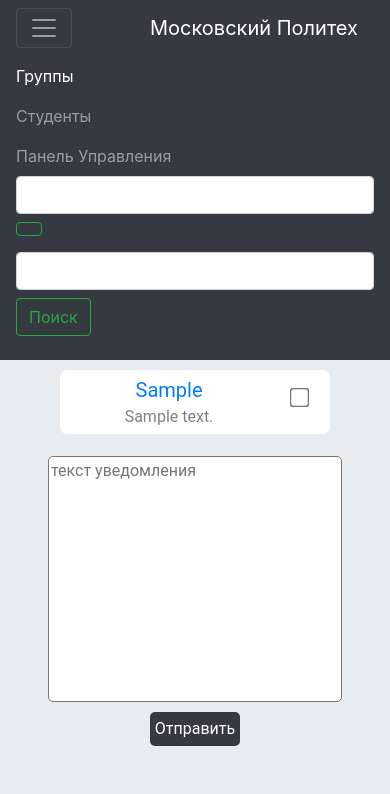
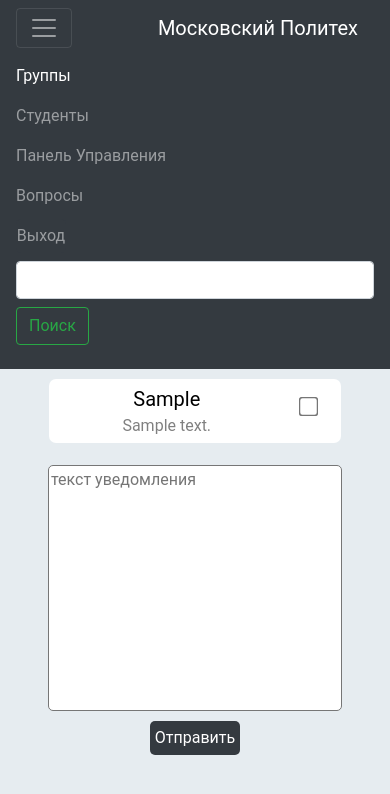
Before and after one commit to meoraabadoned/mospolytech_bot_cms, a PHP site: page /groups.php in a window 390 px wide, after a click that opens the changed part. Shown: the top 794 px of the page. Run offline with PHP 8.4, Linux system fonts and the light colour scheme; the visitor is signed in with stand-in values (Sample User, id 1); tables that the repository leaves empty or names only in its code hold one stand-in row (values such as "Sample post"); some libraries are stand-ins or nearby versions.

Commit message:
Add files via upload
-optimizationUpdate
-visual fix

```diff
--- a/resources/groups.php
+++ b/resources/groups.php
@@ -6,7 +6,7 @@ if(!isset($_SESSION['Name'])) header("Location: auth.php");
 <!doctype html>
 <html lang="ru">
   <head>
-    <link rel="stylesheet" href="style.css">
+
     <link rel="stylesheet" href="https://stackpath.bootstrapcdn.com/bootstrap/4.1.1/css/bootstrap.min.css" integrity="sha384-WskhaSGFgHYWDcbwN70/dfYBj47jz9qbsMId/iRN3ewGhXQFZCSftd1LZCfmhktB" crossorigin="anonymous">
     <script src="https://code.jquery.com/jquery-3.3.1.slim.min.js" integrity="sha384-q8i/X+965DzO0rT7abK41JStQIAqVgRVzpbzo5smXKp4YfRvH+8abtTE1Pi6jizo" crossorigin="anonymous"></script>
 <script src="https://cdnjs.cloudflare.com/ajax/libs/popper.js/1.14.3/umd/popper.min.js" integrity="sha384-ZMP7rVo3mIykV+2+9J3UJ46jBk0WLaUAdn689aCwoqbBJiSnjAK/l8WvCWPIPm49" crossorigin="anonymous"></script>
@@ -23,7 +23,7 @@ if(!isset($_SESSION['Name'])) header("Location: auth.php");
     <link href="../../../../dist/css/bootstrap.min.css" rel="stylesheet">
 
     <!-- Custom styles for this template -->
-    <link href="album.css" rel="stylesheet">
+     <link rel="stylesheet" href="style.css">
   </head>
 
   <body>
@@ -46,10 +46,11 @@ if(!isset($_SESSION['Name'])) header("Location: auth.php");
         <a class="nav-link" href="control.php">Панель Управления</a>
       </li>
       <li class="nav-item">
+        <a class="nav-link" href="question.php">Вопросы</a>
+      </li>
+      <li class="nav-item">
         <form method="post">
-          <input type="search" class="form-control mr-sm-2" name="exit">
-          <button class="btn btn-outline-success my-2 my-sm-0" type="submit">
-      </button>
+          <input type="submit" class="send ex nav-link" name="exit" value="Выход">
         </form>
       </li>
     </ul>
@@ -65,8 +66,8 @@ if(!isset($_SESSION['Name'])) header("Location: auth.php");
 
 <div class="container-fluid">
   <div class="row">
-    <div class="col-sm-3">
-      <?php
+    <div class="col-sm">
+     <?php
     $sort=0;
     try
     {
@@ -83,7 +84,7 @@ if(!isset($_SESSION['Name'])) header("Location: auth.php");
             echo '<div class="description">'.$post["description"].'</div>';
             echo '</div>';
             echo '<div class="checkbox">';
-            echo '<input type="checkbox" class="check" name="" id="">';
+            echo '<input type="checkbox" class="check" name="targetGroups[]" value="'.$post["group_num"].'">';
             echo '</div>';
             echo '</div>';
         }
@@ -96,10 +97,10 @@ if(!isset($_SESSION['Name'])) header("Location: auth.php");
         print "Error!: " . $e->getMessage() . "<br/>";
         die();
     }?>
+    </div>
 
-    </div>
-    <div class="col-sm-3">
-       <?php
+    <div class="col-sm">
+    <?php
     $sort=0;
     try
     {
@@ -116,7 +117,7 @@ if(!isset($_SESSION['Name'])) header("Location: auth.php");
             echo '<div class="description">'.$post["description"].'</div>';
             echo '</div>';
             echo '<div class="checkbox">';
-            echo '<input type="checkbox" class="check" name="" id="">';
+            echo '<input type="checkbox" class="check" name="targetGroups[]" value="'.$post["group_num"].'">';
             echo '</div>';
             echo '</div>';
         }
@@ -130,7 +131,7 @@ if(!isset($_SESSION['Name'])) header("Location: auth.php");
         die();
     }?>
     </div>
-    <div class="col-sm-3">
+    <div class="col-sm">
       <?php
     $sort=0;
     try
@@ -148,7 +149,7 @@ if(!isset($_SESSION['Name'])) header("Location: auth.php");
             echo '<div class="description">'.$post["description"].'</div>';
             echo '</div>';
             echo '<div class="checkbox">';
-            echo '<input type="checkbox" class="check" name="" id="">';
+            echo '<input type="checkbox" class="check" name="targetGroups[]" value="'.$post["group_num"].'">';
             echo '</div>';
             echo '</div>';
         }
@@ -162,14 +163,9 @@ if(!isset($_SESSION['Name'])) header("Location: auth.php");
         die();
     }?>
     </div>
-    <div class="col-md-3">
+    <div class="col-md">
         <textarea class="textarea" name="text" cols="30" rows="10" placeholder="текст уведомления"></textarea>
         <input type="submit" class="send" value="Отправить">
-        <!--
-        <form method="post">
-            <input type="submit" class="send" name="exit" value="Выход">
-        </form>
-      -->
     </div>
   </div>
 </div>
@@ -190,7 +186,67 @@ if(!isset($_SESSION['Name'])) header("Location: auth.php");
     <!--  -->
 </body>
 </html>
+<?php
+    if(isset($_POST['send']))
+    {
+        $author = "admin";
+        $text = $_POST['text'];
+        $targets = $_POST['targetGroups'];
+        $preparedTargets = implode(",",$targets);
+        $isSent = 0;
+        $type = "";
+        if($preparedTargets=="")
+        {
+            $type = "all";
+        }
+        else
+        {
+            $type = "groups";
+        }
+        if(empty($text))
+        {
+            echo "<script>location.replace('')</script>";
+        }
+        else
+        {
+            if(stristr($content, '!important') === FALSE)
+            {
+            $dbHost = "std-mysql";
+            $dbUser = "std_320";
+            $dbPass = "meowmeow";
+            $dbName = "std_320";
+            if (mysqli_connect_errno()) {
+                exit();
+            }
 
+            echo '<br>';
+            $mysqli = new mysqli($dbHost, $dbUser, $dbPass, $dbName);
+
+            $query = "INSERT INTO `notifications` (`author`, `text`,`target_type`, `target`, `is_sent`)
+                VALUES ('$author', '$text', '$type' ,'$preparedTargets', '$isSent');";
+
+            if ($result = $mysqli->query($query))
+            {
+            }
+            $text = "";
+            $type = "";
+            $preparedTargets ="";
+            $mysqli->close();
+            echo "<script>location.replace('http://sss.std-322.ist.mospolytech.ru/notification.php?place=groups')</script>";
+        }
+        else
+        {
+            echo "<script>location.replace('')</script>";
+        }
+        }
+    }
+    if(isset($_POST['exit']))
+    {
+        session_destroy();
+        header('Location: /auth.php');
+        exit;
+    }
+?>
 <?php
     if(isset($_POST['exit']))
     {
```
